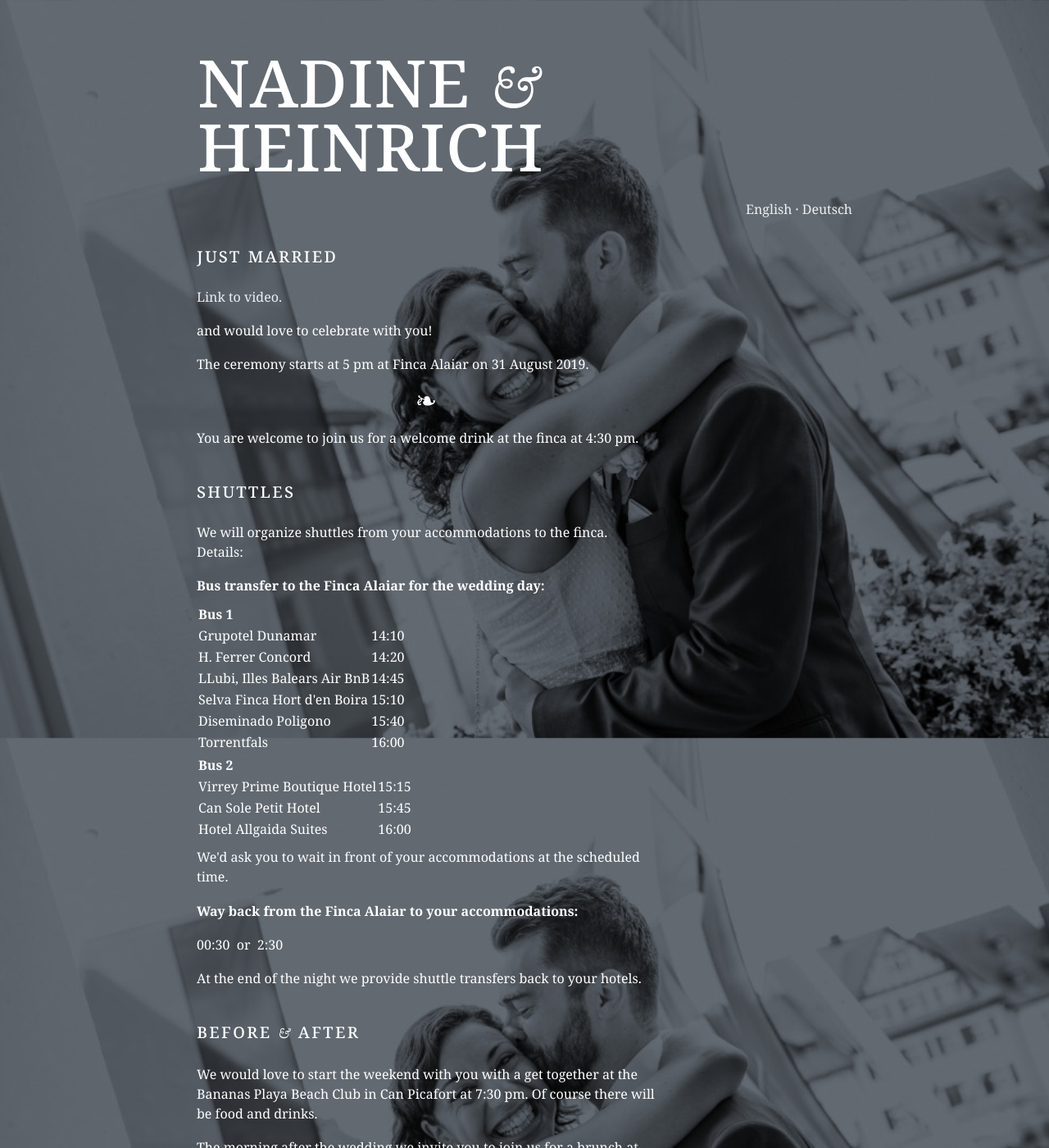
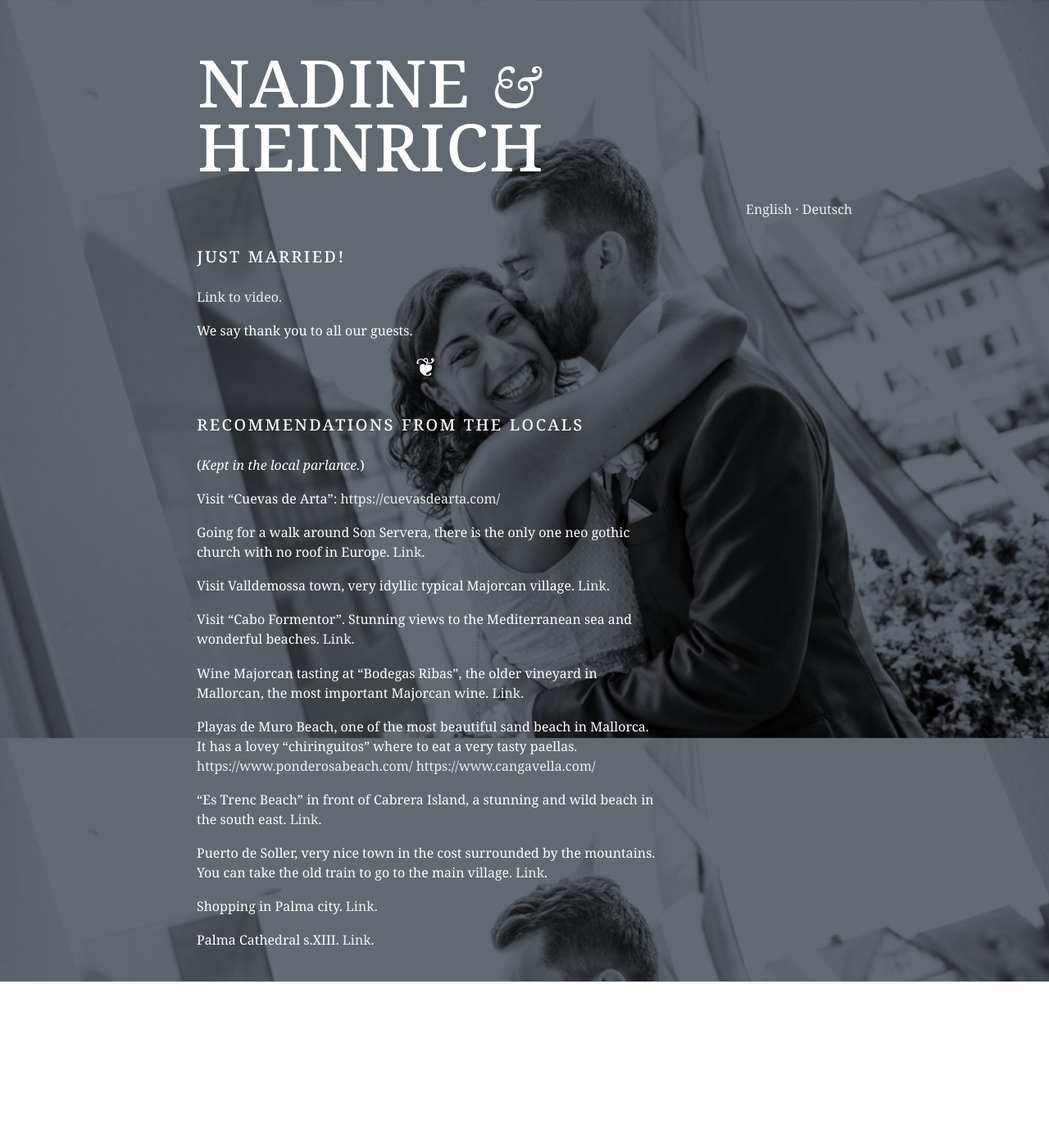
Before and after one commit to heiner/wedding, a Jekyll site: the page built from index.html, in a window 1280 px wide and 1400 px high. Shown: the whole window at 82% size. Built offline with Jekyll 4.4.1, drawn with Linux system fonts in a browser that asks for light colours; some of the changed text lies outside the part shown.

Commit message:
Working video link & thank you.

```diff
--- a/index.html
+++ b/index.html
@@ -41,88 +41,10 @@
       <div class="partial" id="german">
         <h6>Wir haben geheiratet!</h6>
 
-        <p><a href="https://www.dropbox.com/l/scl/AAASjJS4KmdP5YklZT5YEhVCKZmjytraPqo">Link
-        zum zu Video.</a></p>
+        <p><a href="https://www.dropbox.com/s/k3hieowsm4qx5pu/Nada%26Heiner%201.mp4?dl=0">Link
+            zum Video.</a></p>
 
-        <p>Die Trauung findet um 17 Uhr auf der Finca Alaiar
-        am 31. August 2019 statt.</p>
-
-        <div class="ornament garamond">&#10087;</div>
-
-        <p>Wir würden uns freuen wenn Ihr Euch um 16:30 zum Empfang
-        auf der Finca einfinden könntet.</p>
-
-        <h6>Shuttle-Bus</h6>
-
-        <p>Shuttle-Busse bringen euch von Euren Unterkünften zur Finca.</p>
-
-        <p>Gegen Ende der Feier stehen Shuttle-Busse zur Heimfahrt
-          bereit.</p>
-
-        <p>Abfahrtsorte und -zeiten:</p>
-
-        <p><b>Bustransfer zur Finca Alaiar:</b>
-
-          <table>
-            <thead><th style="text-align: left">Bus 1</th></thead>
-            <tbody>
-              <tr><td>Grupotel Dunamar</td><td>14:10</td></tr>
-              <tr><td>H. Ferrer Concord</td><td>14:20</td></tr>
-              <tr><td>LLubi, Illes Balears Air BnB</td><td>14:45</td></tr>
-              <tr><td>Selva Finca Hort d'en Boira</td><td>15:10</td></tr>
-              <tr><td>Diseminado Poligono</td><td>15:40</td></tr>
-              <tr><td>Torrentfals</td><td>16:00</td></tr>
-            </tbody>
-          </table>
-          <table>
-            <thead><th style="text-align: left">Bus 2</th></thead>
-            <tbody>
-              <tr><td>Virrey Prime Boutique Hotel</td><td>15:15</td>
-              <tr><td>Can Sole Petit Hotel</td><td>15:45</td></tr>
-              <tr><td>Hotel Allgaida Suites</td><td>16:00</td></tr>
-            </tbody>
-          </table>
-
-        <p>Es wäre schön wenn Ihr Euch zu den oben genannten Uhrzeiten
-        vor Euren Unterkünften einfinden könntet.</p>
-
-        <p><b>Rückfahrten Finca Alaiar zu den Unterkünften:</b></p>
-        <p>
-          00:30&nbsp; oder &nbsp;2:30
-        </p>
-
-        <h6>Vor <i class="garamond">&amp;</i> nach der Hochzeit</h6>
-
-        <p>Um das Wochenende richtig mit Euch einzustimmen laden wir Euch
-        f&uuml;r Freitag, den 30. August um 19:30 Uhr zum Get Together in den
-        Bananas Playa Beach Club in Can Picafort ein.</p>
-
-        <p>Am Morgen nach der Trauung ist gegen 11:00 zum Ausklingen des
-        Wochenendes ein Brunch auf der Finca Alaiar für alle Gäste
-        vorbereitet.</p>
-
-        <p>Falls noch Fragen zu Ablauf, Unterkünften oder Reiseplanung
-        bestehen könnt Ihr Euch jederzeit an uns wenden.</p>
-
-        <h6>Geschenke</h6>
-
-        <p>Natürlich ist Eure Anwesenheit das Schönste Geschenk!
-        Wir freuen uns aber auch über einen monetären Beitrag der uns
-        bei unserer Hochzeitsreise unterstützt.</p>
-
-        <div class="ornament"><img src="ornament.png" /></div>
-
-        <h6>Adressen</h6>
-
-        <p><i class="garamond">Samstag &amp; Sonntag</i><br />
-        Alaiar Mallorca<br />
-        Carretera Algaida, 07140 Sencelles</p>
-
-        <p><i class="garamond">Freitag</i><br />
-        Bananas Playa<br />
-          Carrer Marina, 07458 Can Picafort</p>
-
-        <div class="ornament garamond">&#10086;</div>
+        <p>Herzlichen Dank an alle Gäste!</p>
 
         <h6>Vorschläge von Einheimischen</h6>
 
@@ -169,87 +91,12 @@
       </div>
 
       <div class="partial" id="english">
-        <h6>Just married</h6>
+        <h6>Just married!</h6>
 
-        <p><a href="https://www.dropbox.com/l/scl/AAASjJS4KmdP5YklZT5YEhVCKZmjytraPqo">Link
+        <p><a href="https://www.dropbox.com/s/k3hieowsm4qx5pu/Nada%26Heiner%201.mp4?dl=0">Link
         to video.</a></p>
 
-        <p>and would love to celebrate with you!</p>
-
-        <p>The ceremony starts at 5&nbsp;pm at Finca Alaiar on 31
-        August 2019.</p>
-
-        <div class="ornament garamond">&#10087;</div>
-
-        <p>You are welcome to join us for a welcome drink at the finca
-        at 4:30&nbsp;pm.</p>
-
-        <h6>Shuttles</h6>
-
-        <p>We will organize shuttles from your accommodations to the
-          finca. Details:</p>
-
-        <p><b>Bus transfer to the Finca Alaiar for the wedding
-            day:</b></p>
-
-          <table>
-            <thead><th style="text-align: left">Bus 1</th></thead>
-            <tbody>
-              <tr><td>Grupotel Dunamar</td><td>14:10</td></tr>
-              <tr><td>H. Ferrer Concord</td><td>14:20</td></tr>
-              <tr><td>LLubi, Illes Balears Air BnB</td><td>14:45</td></tr>
-              <tr><td>Selva Finca Hort d'en Boira</td><td>15:10</td></tr>
-              <tr><td>Diseminado Poligono</td><td>15:40</td></tr>
-              <tr><td>Torrentfals</td><td>16:00</td></tr>
-            </tbody>
-          </table>
-          <table>
-            <thead><th style="text-align: left">Bus 2</th></thead>
-            <tbody>
-              <tr><td>Virrey Prime Boutique Hotel</td><td>15:15</td>
-              <tr><td>Can Sole Petit Hotel</td><td>15:45</td></tr>
-              <tr><td>Hotel Allgaida Suites</td><td>16:00</td></tr>
-            </tbody>
-          </table>
-
-        <p>We'd ask you to wait in front of your accommodations at the
-        scheduled time.</p>
-
-        <p><b>Way back from the Finca Alaiar to your accommodations:</b></p>
-        <p>
-          00:30&nbsp; or &nbsp;2:30
-        </p>
-
-        <p>At the end of the night we provide shuttle transfers back
-        to your hotels.</p>
-
-        <h6>Before <i class="garamond">&amp;</i> after</h6>
-
-        <p>We would love to start the weekend with you with a get
-        together at the Bananas Playa Beach Club in Can Picafort at
-        7:30&nbsp;pm. Of course there will be food and drinks.</p>
-
-        <p>The morning after the wedding we invite you to join us for a
-        brunch at Finca Alaiar starting around 11&nbsp;am.</p>
-
-        <h6>Presents</h6>
-
-        <p>Your presence is the greatest gift we could wish
-        for. If however you wish to gift us beyond that, a
-        contribution to our honeymoon expenses would be greatly
-        appreciated as well. </p>
-
-        <div class="ornament"><img src="ornament.png" /></div>
-
-        <h6>Addresses</h6>
-
-        <p><i class="garamond">Saturday &amp; Sunday</i><br />
-        Alaiar Mallorca<br />
-        Carretera Algaida, 07140 Sencelles</p>
-
-        <p><i class="garamond">Friday</i><br />
-        Bananas Playa<br />
-          Carrer Marina, 07458 Can Picafort</p>
+        <p>We say thank you to all our guests.</p>
 
         <div class="ornament garamond">&#10086;</div>
 
```
